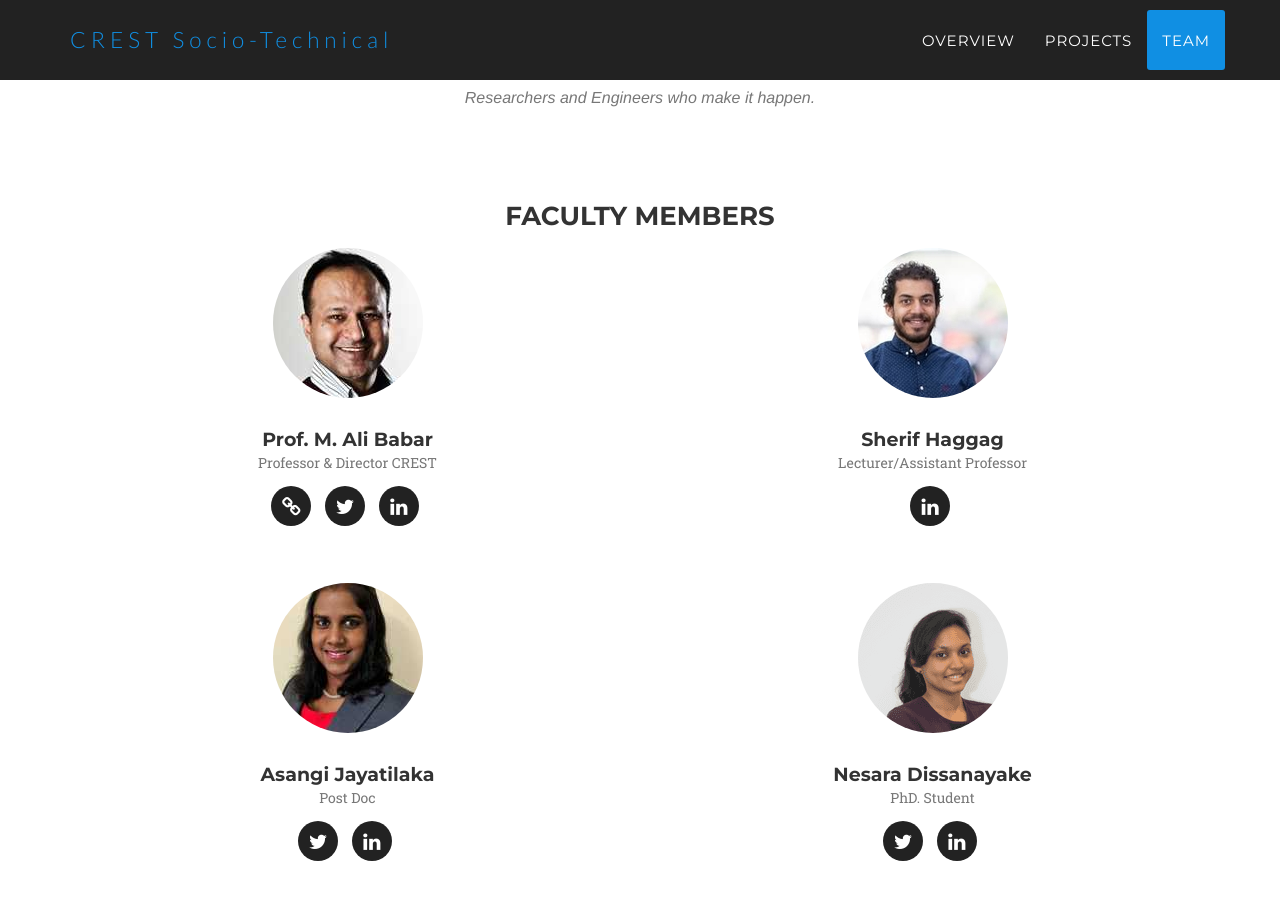
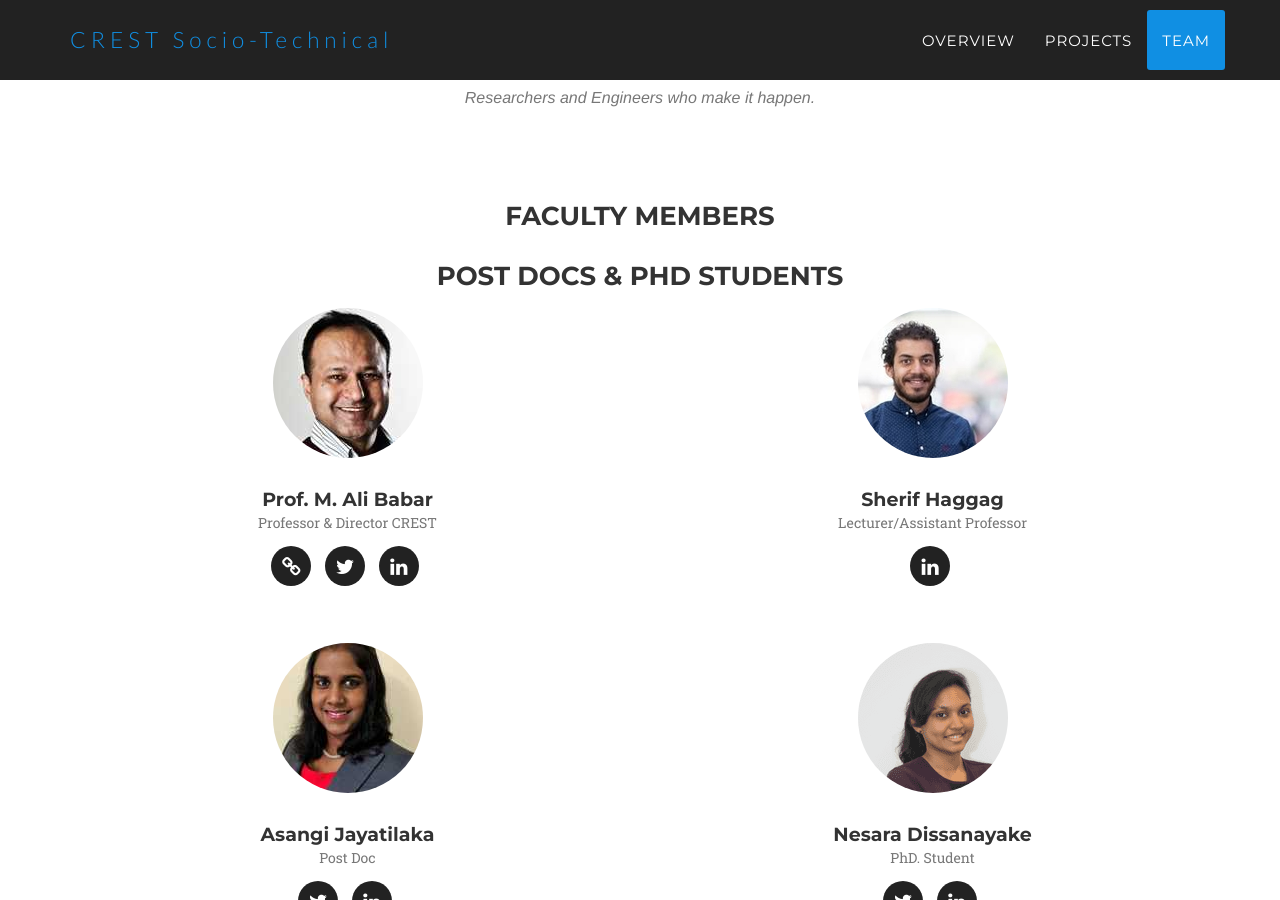
Before and after one commit to crest-socio-technical/crest-socio-technical.github.io, a Jekyll site: the page built from index.html, in a window 1280 px wide and 900 px high, scrolled down 3865 px. Built offline with Jekyll 4.4.1, drawn with Linux system fonts in a browser that asks for light colours; some web fonts are replaced.

Commit message:
Update team.html

```diff
--- a/_includes/team.html
+++ b/_includes/team.html
@@ -9,6 +9,11 @@
 			<div class="row">
                 <div class="col-lg-12 text-center">
                     <h3 class="section-heading">Faculty Members</h2>
+                </div>
+            </div>
+			<div class="row">
+                <div class="col-lg-12 text-center">
+                    <h3 class="section-heading">Post Docs & PhD Students</h2>
                 </div>
             </div>
             <div class="row">
```
